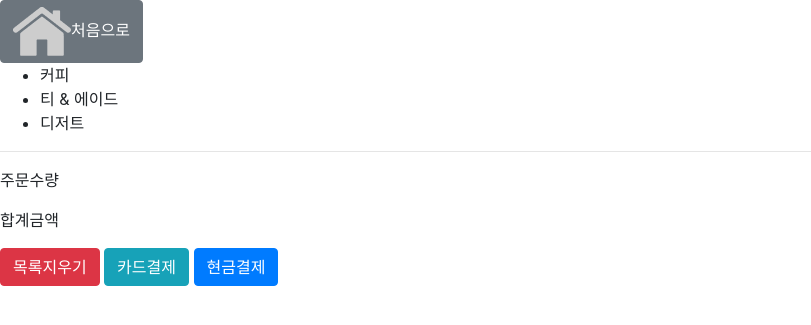
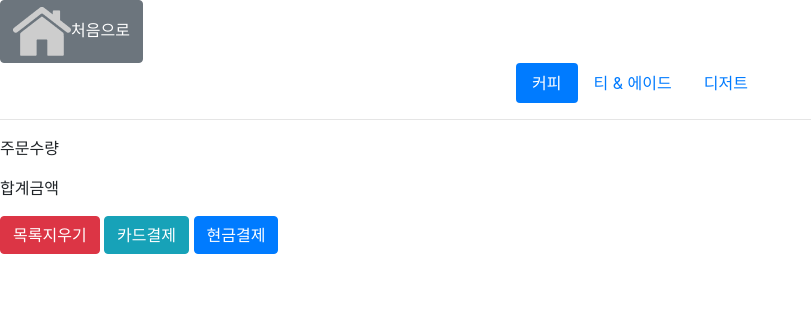
Before and after one commit to gmldus0317/project_team_reboot, a FastAPI app: page /menu in a window 1280 px wide. Shown: the top 325 px of the page, without its empty margins (0-811 px from the left). Run offline with FastAPI, Linux system fonts and the light colour scheme; some libraries are stand-ins or nearby versions.

Commit message:
Update menu.html
Add component nav

```diff
--- a/templates/menu.html
+++ b/templates/menu.html
@@ -10,10 +10,16 @@
     <div id="container">
       <header>
         <button type="button" class="btn btn-secondary" onclick="location.href='/'"><img src="{{ url_for('static', path='home_btn.png') }}" alt="Home" />처음으로</button>
-        <ul>
-          <li>커피</li>
-          <li>티 & 에이드</li>
-          <li>디저트</li>
+        <ul class="nav nav-pills justify-content-center">
+          <li class="nav-item">
+            <a href="#" class="nav-link active">커피</a>
+          </li>
+          <li class="nav-item">
+            <a href="#" class="nav-link">티 & 에이드</a>
+          </li>
+          <li class="nav-item">
+            <a href="#" class="nav-link">디저트</a>
+          </li>
         </ul>
       </header>
 
```
